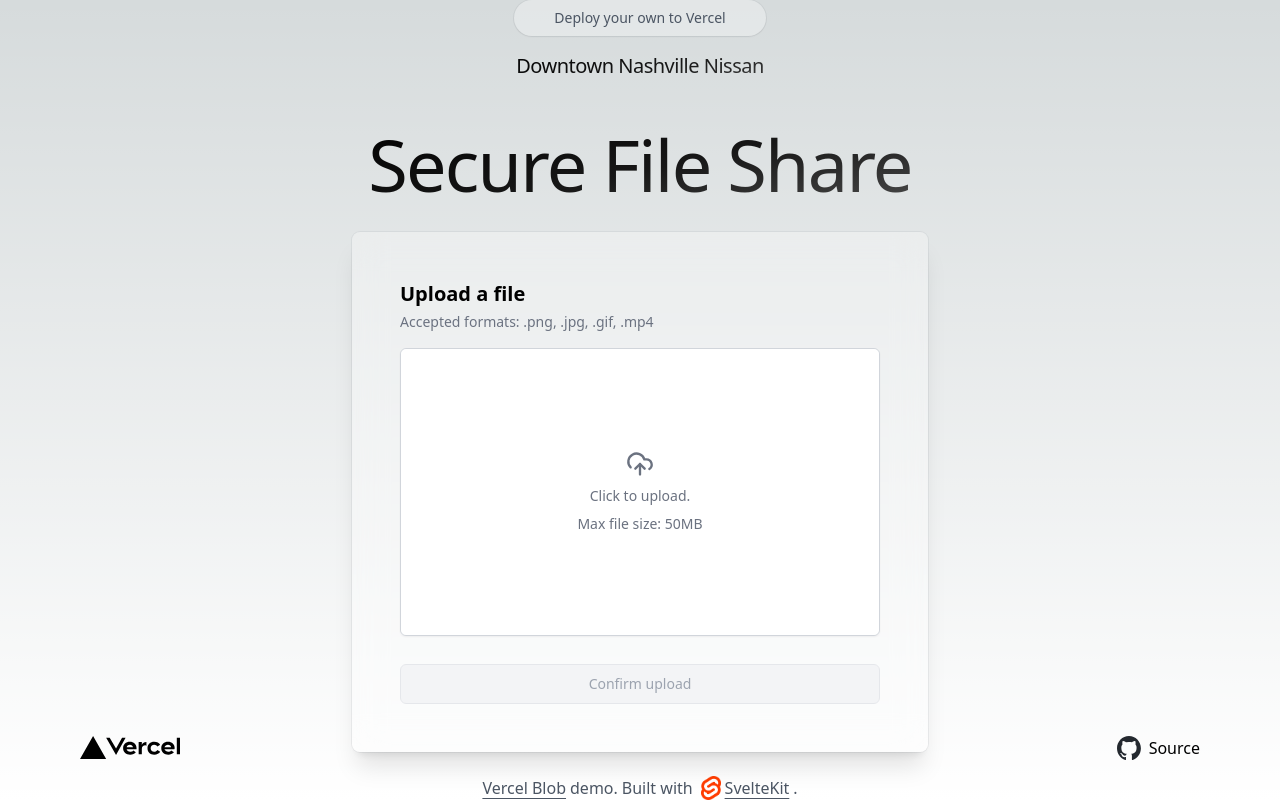
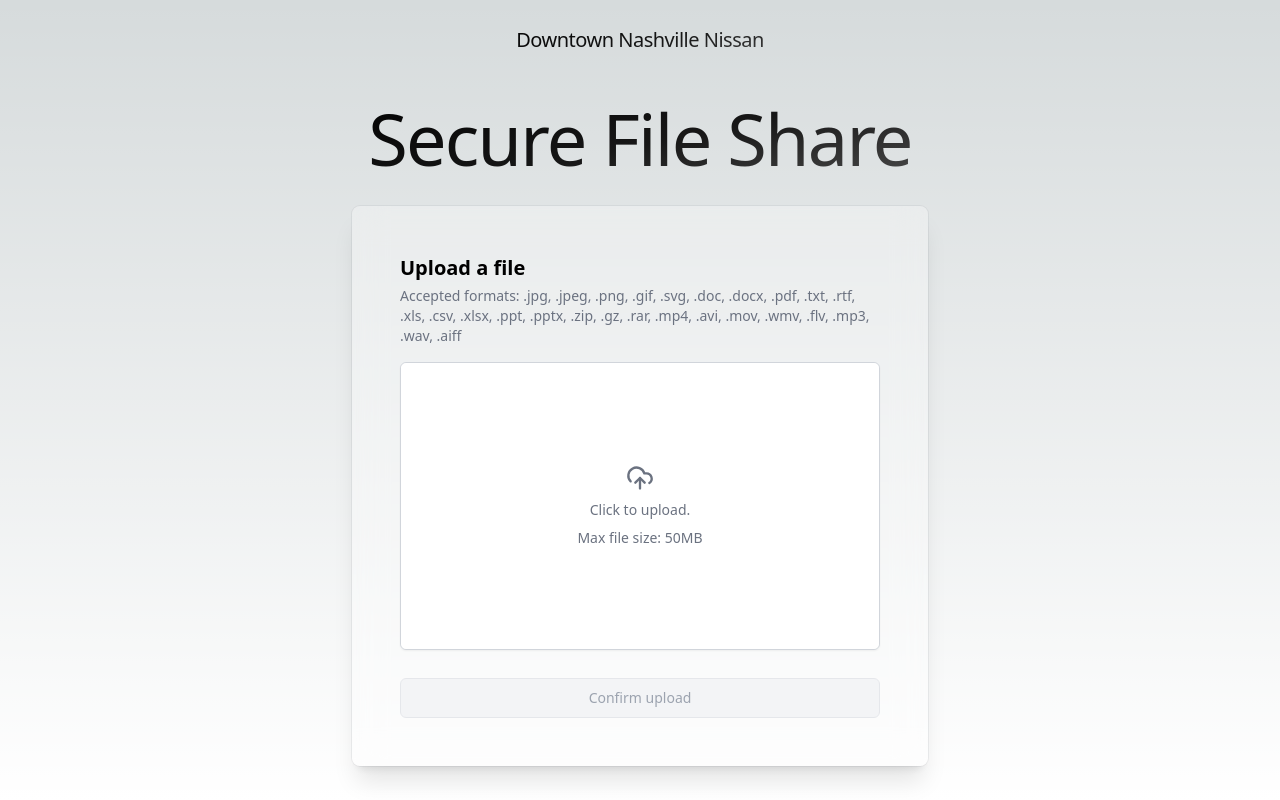
Before and after one commit to Vinashmaya/blob-sveltekit, a SvelteKit app: page / in a window 1280 px wide. Built offline with nearby package versions, Linux system fonts and the light colour scheme.

Commit message:
Update +page.svelte

```diff
--- a/src/routes/+page.svelte
+++ b/src/routes/+page.svelte
@@ -18,12 +18,6 @@
 </script>
 
 <main class="relative flex min-h-screen flex-col items-center justify-center">
-  <a
-    href="https://vercel.com/templates/next.js/blob-sveltekit"
-    class="group mt-20 sm:mt-0 rounded-full flex space-x-1 bg-white/30 shadow-sm ring-1 ring-gray-900/5 text-gray-600 text-sm font-medium px-10 py-2 hover:shadow-lg active:shadow-sm transition-all"
-  >
-    Deploy your own to Vercel
-  </a>
   <h1
     class="pt-4 pb-8 bg-gradient-to-br from-black via-[#171717] to-[#575757] bg-clip-text text-center text-xl font-medium tracking-tight text-transparent md:text-xl"
   >
@@ -54,7 +48,7 @@
         <div class="space-y-1 mb-4">
           <h2 class="text-xl font-semibold">Upload a file</h2>
           <p class="text-sm text-gray-500">
-            Accepted formats: .png, .jpg, .gif, .mp4
+            Accepted formats: .jpg, .jpeg, .png, .gif, .svg, .doc, .docx, .pdf, .txt, .rtf, .xls, .csv, .xlsx, .ppt, .pptx, .zip, .gz, .rar, .mp4, .avi, .mov, .wmv, .flv, .mp3, .wav, .aiff
           </p>
         </div>
         <label
@@ -102,7 +96,7 @@
             id="image-upload"
             name="image-upload"
             type="file"
-            accept=".jpg, .jpeg, .png, .gif, .svg, .doc, .docx, .pdf, .txt, .rtf, .xls, .xlsx, .ppt, .pptx, .zip, .gz, .rar, .mp4, .avi, .mov, .wmv, .flv, .mp3, .wav, .aiff"
+            accept=".jpg, .jpeg, .png, .gif, .svg, .doc, .docx, .pdf, .txt, .rtf, .xls, .csv, .xlsx, .ppt, .pptx, .zip, .gz, .rar, .mp4, .avi, .mov, .wmv, .flv, .mp3, .wav, .aiff"
             class="sr-only"
             onchange={onChange}
           />
@@ -136,33 +130,9 @@
   <div
     class="flex justify-center gap-1 font-light text-gray-600 w-full max-w-lg text-center mt-6"
   >
-    <a
-      href="https://vercel.com/blob"
-      class="font-medium underline underline-offset-4 hover:text-black transition-colors"
-    >
-      Vercel Blob
-    </a>{' '}
-    demo.
-    <span>Built with</span>
-    <a
-      href="https://kit.svelte.dev/"
-      class="flex items-center font-medium underline underline-offset-4 hover:text-black transition-colors"
-    >
-      <img src="svelte_logo.png" alt="svelte logo" class="h-6 mx-1" />
-      <p>SvelteKit</p>
-    </a>
-    .
+
   </div>
   <div class="sm:absolute sm:bottom-0 w-full px-20 py-10 flex justify-between">
-    <a href="https://vercel.com">
-      <img src="/vercel.svg" alt="Vercel Logo" width={100} height={24} />
-    </a>
-    <a
-      href="https://github.com/vercel/examples/tree/main/storage/blob-sveltekit"
-      class="flex items-center space-x-2"
-    >
-      <img src="/github.svg" alt="GitHub Logo" width={24} height={24} />
-      <p class="font-light">Source</p>
-    </a>
+
   </div>
 </main>
```
